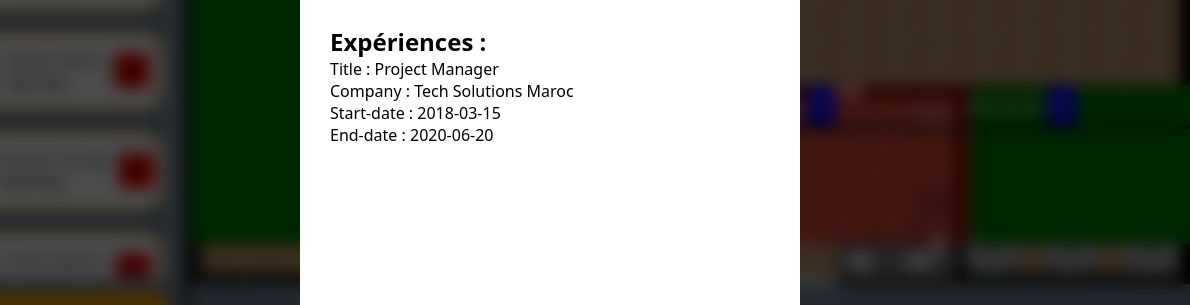
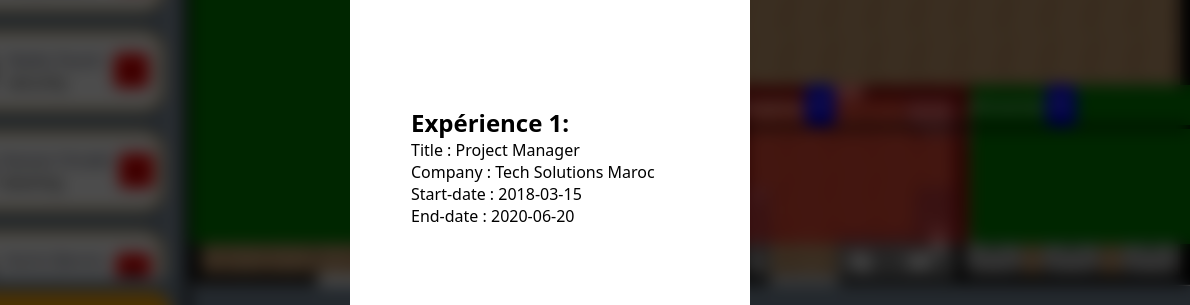
Before and after one commit to Abdelilah-isswa/Virtual-Workspace, a plain HTML site: page index.html in a window 1280 px wide. Both pictures are taken after a click on the picture 58 px from the left and 171 px from the top of the page. Shown: the part 401-706 px from the top of the page, 90-1280 px from the left. Drawn offline with Linux system fonts and the light colour scheme.

Commit message:
final version

```diff
--- a/script.js
+++ b/script.js
@@ -898,95 +898,48 @@ function sidebarlogiqueexit() {
 function showuserinfo(id) {
     console.log("clicked")
 
-    //      let experience = {
-    //         title: exptitle[countexp - 1].value,
-    //         company: expcompany[countexp - 1].value,
-    //         startdate: expstartdate[countexp - 1].value,
-    //         enddate: expenddate[countexp - 1].value
-    //     }
-    //     experiencesarry.push(experience)
-    //     console.log("hi")
-
-console.log("//",stockdesdonner[0].expériences)
-    // }   employe = {
-    //         id: idx,
-    //         nome: Nom.value,
-    //         role: role.value,
-    //         photo: photo.value,
-    //         email: email.value,
-    //         telephone: telephone.value,
-    //         expériences: experiencesarry,
-
-
-let userinfopopupexp
-
     for (let i = 0; i < stockdesdonner.length; i++) {
-
         if (stockdesdonner[i].id === id) {
             userinfopopup = document.createElement("div")
             userinfopopup.className = "bigerfather"
+
+            // Create experiences HTML first
+            let experiencesHTML = '';
+            for (let index = 0; index < stockdesdonner[i].expériences.length; index++) {
+                experiencesHTML += `
+                <div class="experiencedes">
+                    <h2>Expérience ${index + 1}:</h2>
+                    <div class="role">Title : ${stockdesdonner[i].expériences[index].title}</div>
+                    <div class="role">Company : ${stockdesdonner[i].expériences[index].company}</div>
+                    <div class="role">Start-date : ${stockdesdonner[i].expériences[index].startdate}</div>
+                    <div class="role">End-date : ${stockdesdonner[i].expériences[index].enddate}</div>
+                </div>
+                `;
+            }
+
             userinfopopup.innerHTML = `
-
                 <div class="showuserinfopopup">
                     <div class="imgandexit">
-                  <img  class="userimginfopopup" src="${stockdesdonner[i].photo}" alt="" ">
+                        <img class="userimginfopopup" src="${stockdesdonner[i].photo}" alt="">
                         <button class="rovetheuserinfopopup" onclick="exituserinfopopup()">x</button>
                     </div>
-
-
                     <div class="workerinfopopup">
-
                         <div class="name">${stockdesdonner[i].nome}</div>
                         <div class="role">${stockdesdonner[i].role}</div>
                         <div class="role">Email : ${stockdesdonner[i].email}</div>
                         <div class="role">Phone : ${stockdesdonner[i].telephone}</div>
+                    </div>
+                    ${experiencesHTML}
+                </div>
+            `;
 
-
-     </div>
-
-
-
-    </div>
-
-    `
-
-
-
-    for (let index = 0; index < stockdesdonner[i].expériences.length; index++) {
-        userinfopopupexp = document.createElement("div")
-        userinfopopupexp.classList ="experiencedes"
-
-        userinfopopupexp.innerHTML =`
-        <h2>Expériences :</h2>
-        <div class="role">Title : ${stockdesdonner[i].expériences[index].title}</div>
-       <div class="role">Company : ${stockdesdonner[i].expériences[index].company}</div>
-       <div class="role">Start-date : ${stockdesdonner[i].expériences[index].startdate}</div>
-       <div class="role">End-date : ${stockdesdonner[i].expériences[index].enddate}</div>
-
-        `
-
-
-          console.log("exp name", stockdesdonner[i].expériences[index].title)
-        console.log("i",i)
-       //  userinfopopup.innerHTM=`  <div class="name"> ${stockdesdonner[index].telephone}</div>
-    // `
+            document.body.append(userinfopopup);
+            break;
+        }
+    }
 }
 
 
-
-
-
-
-        }
-    }
-
-// console.log("stockdesdonner[i].expériences", stockdesdonner[0].expériences[0].title)
-
-    document.body.append(userinfopopup)
-    userinfopopup.append(userinfopopupexp)
-
-
-}
 
 // Regex patterns
 const patterns = {
--- a/style.css
+++ b/style.css
@@ -136,7 +136,7 @@ body {
 }
 .son1,.son2,.son3,.son4,.son5,.son6{
 
-
+   overflow-x: hidden;
     border: solid black 2px;
     overflow: auto;
     color: black;
@@ -483,7 +483,7 @@ height:  80px;
         background: white;
     border-radius: 5px;
     width: 90%;
-    max-width: 500px;
+    max-width: 400px;
     min-height: 650px;
     max-height: 750px;
     display: flex;
@@ -491,7 +491,7 @@ height:  80px;
     padding: 30px;
 
     border: 1px solid rgba(255, 255, 255, 0.2);
-    overflow: auto;
+    overflow-x: hidden;
     animation: slideUp 0.4s cubic-bezier(0.25, 0.46, 0.45, 0.94);
     position: absolute;
     top: 50%;
@@ -1193,6 +1193,7 @@ justify-content: space-evenly;
    max-width:800px;
    min-width:800px;
     .father-son1{
+        overflow-x: hidden;
     grid-column: 1/20;
     grid-row: 12/21;
      background-color: rgba(255, 0, 0, 0.504);
```
Lines whose indentation alone changed are shown as unchanged.
